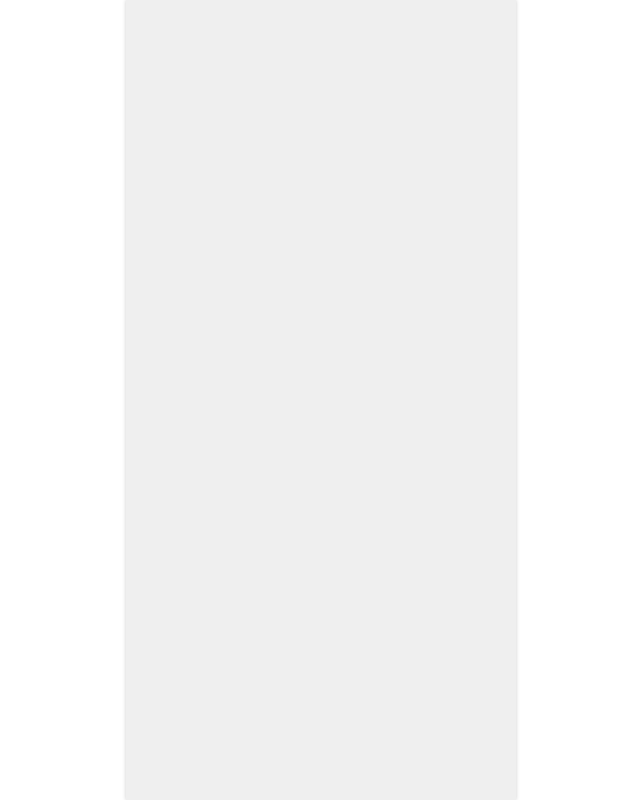
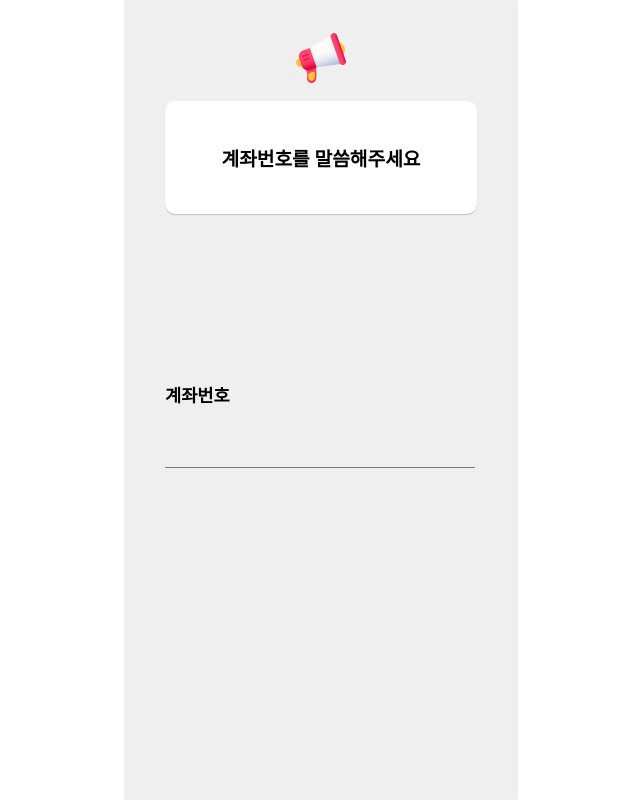
Before and after one commit to BNK-Sys/whisper, a React (Vite) app in the folder frontend/: page /find/account in a window 1280 px wide. Shown: the whole page, without its empty margins (572-1212 px from the left). Built offline with nearby package versions, Linux system fonts and the light colour scheme.

Commit message:
feat: 계좌번호 입력 UI 추가

```diff
--- /dev/null
+++ b/frontend/src/component/commons/input/Input.css
@@ -0,0 +1,24 @@
+.input_wrapper {
+    min-height: 115px;
+    width: 80%;
+    margin: 0 auto;
+}
+
+.input_title {
+    display: flex;
+    font-size: 1.1rem;
+    font-weight: 600;
+    min-height: 81px;
+    align-items: center;
+}
+
+.input_wrapper input{
+    width: 98%;
+    border: 0;
+    border-bottom: 1px solid #7A7A7A;
+    background: none;
+    outline: none;
+    height: auto;
+    font-size: 1.1rem;
+    padding-bottom: 10px;
+}
--- /dev/null
+++ b/frontend/src/component/commons/input/Input.jsx
@@ -0,0 +1,20 @@
+import React from 'react'
+import "./Input.css"
+
+const Input = ({title, value, onChange}) => {
+
+    const handleInputChange = (e) => {
+        onChange(title === '계좌번호' ? 'accountNumber' : 'amount', e.target.value);
+      };
+
+  return (
+    <div className='input_wrapper'>
+        <div className='input_title'>
+            {title}
+        </div>
+        <input type='text' on/>
+    </div>
+  )
+}
+
+export default Input
--- /dev/null
+++ b/frontend/src/component/commons/top-explain/TopExplain.css
@@ -0,0 +1,33 @@
+.top_explain_wrapper {
+    display: flex;
+    flex-direction: column;
+    min-height: 179px;
+    width: 80%;
+    margin: 0 auto;
+    margin-top: 25px;
+}
+
+.top_explain_logo {
+    display: flex;
+    justify-content: center;
+    align-items: center;
+    height: 66px;
+    margin-bottom: 10px;
+}
+
+.top_expain_context {
+    display: flex;
+    justify-content: center;
+    align-items: center;
+    min-height: 93px;
+    background-color: #fff;
+    border-radius: 10px;
+    box-shadow: 0 1px 1px rgba(0, 0, 0, 0.2);
+    font-size: 1.2rem;
+    font-weight: 600;
+    padding: 10px 15px;
+}
+
+.top_expain_context p {
+    text-align: center;
+}
--- /dev/null
+++ b/frontend/src/component/commons/top-explain/TopExplain.jsx
@@ -0,0 +1,18 @@
+import React from 'react'
+import MegaPhone from "../../../assets/magaphone.png";
+import "./TopExplain.css";
+
+const TopExplain = ({context}) => {
+  return (
+    <div className='top_explain_wrapper'>
+      <div className='top_explain_logo'>
+        <img src={MegaPhone} width={50} height={50}/>
+      </div>
+      <div className='top_expain_context'>
+        <p>{context}</p>
+      </div>
+    </div>
+  )
+}
+
+export default TopExplain
--- a/frontend/src/pages/FindAccountPage.jsx
+++ b/frontend/src/pages/FindAccountPage.jsx
@@ -1,9 +1,14 @@
 import React from 'react'
+import TopExplain from '../component/commons/top-explain/TopExplain'
+import Input from '../component/commons/input/Input'
 
 const FindAccountPage = () => {
   return (
     <div>
-
+        <TopExplain context="계좌번호를 말씀해주세요"/>
+        <div style={{marginTop: "140px"}}>
+          <Input title="계좌번호"/>
+        </div>
     </div>
   )
 }
```
Also changed, not shown: frontend/src/assets/magaphone.png (added).
